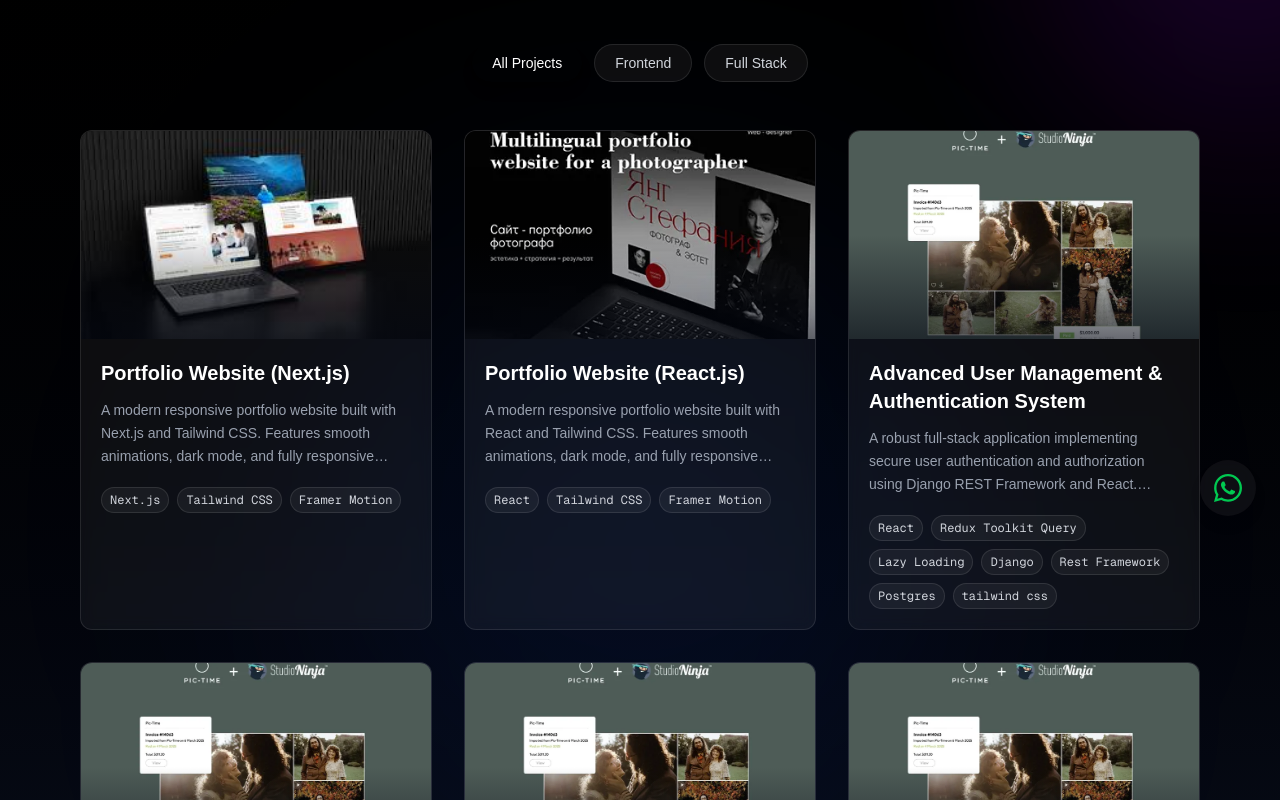
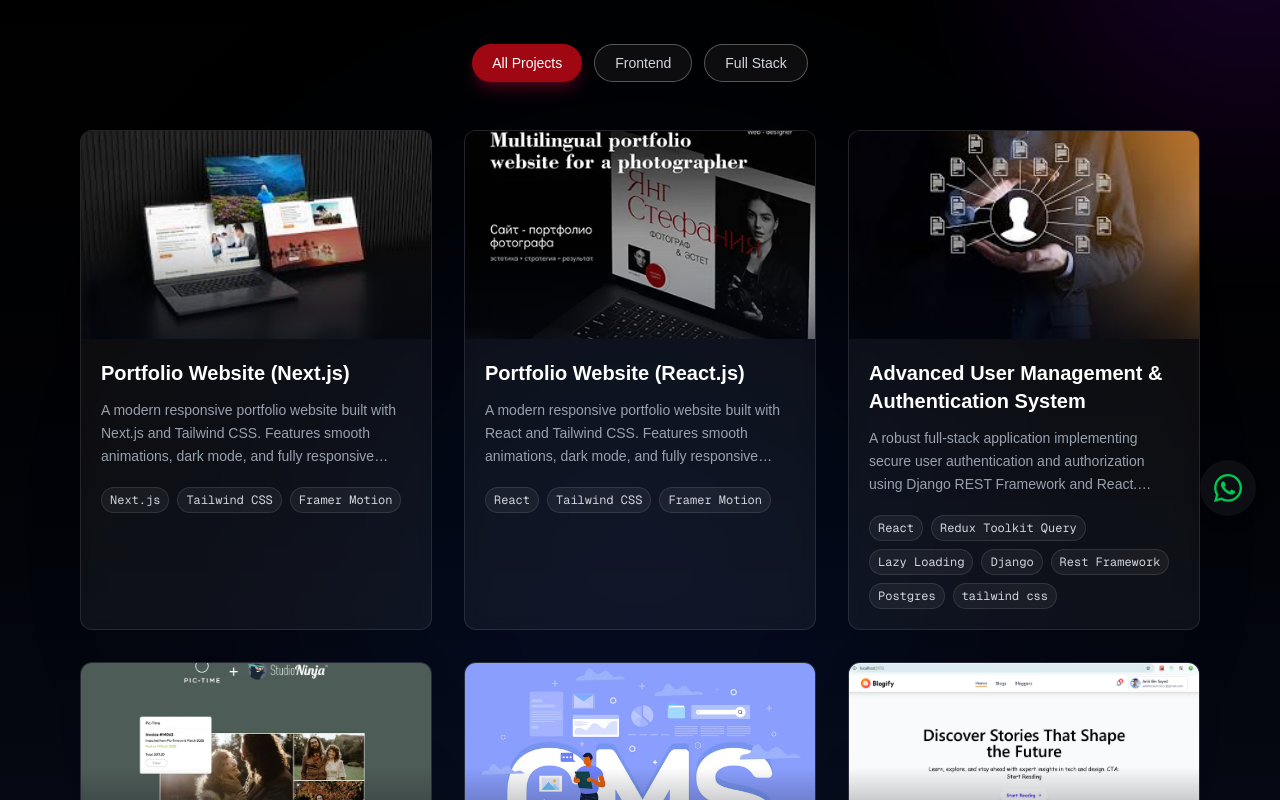
Before and after one commit to anik-bin-sayed/Next-JS-Portfolio, a Next.js app: page /portfolio in a window 1280 px wide. Shown: the part 260-1060 px from the top of the page. Built offline with nearby package versions, Linux system fonts and the light colour scheme.

Commit message:
completed

```diff
--- a/src/components/Contact/index.jsx
+++ b/src/components/Contact/index.jsx
@@ -1,7 +1,6 @@
 "use client";
 
 import React, { useEffect, useState } from "react";
-import { BiError } from "react-icons/bi";
 import { FiPhone } from "react-icons/fi";
 import { MdOutlineMailOutline } from "react-icons/md";
 
@@ -15,6 +14,8 @@ const ContactSection = () => {
   const [error, setError] = useState({});
   const [success, setSuccess] = useState("");
   const [loading, setLoading] = useState(false);
+
+  const formSpareUrl = `https://formspree.io/f/${process.env.FROMSPARE_KEY}`;
 
   const validate = () => {
     const newErrors = {};
@@ -57,7 +58,7 @@ const ContactSection = () => {
     setLoading(true);
 
     try {
-      const res = await fetch("https://formspree.io/f/xkokqoqk", {
+      const res = await fetch(formSpareUrl, {
         method: "POST",
         body: JSON.stringify(formData),
         headers: {
--- a/src/components/Home/AboutHomeSection.jsx
+++ b/src/components/Home/AboutHomeSection.jsx
@@ -78,7 +78,7 @@ const AboutHomeSection = () => {
             </div>
 
             <div className="pt-6">
-              <LinkButton text="Let's work together" link="" />
+              <LinkButton text="Let's work together" link="/contact" />
             </div>
           </div>
 
--- a/src/components/Portfolio/Index.jsx
+++ b/src/components/Portfolio/Index.jsx
@@ -47,10 +47,10 @@ const Portfolio = () => {
             <button
               key={cat.value}
               onClick={() => setFilter(cat.value)}
-              className={`px-5 py-2 rounded-full text-sm font-medium transition-all duration-200 ${
+              className={`px-5 py-2 rounded-full text-sm font-medium transition-all duration-200  ${
                 filter === cat.value
-                  ? "bg-crimson text-white shadow-lg shadow-crimson/30"
-                  : "bg-white/5 border border-white/10 text-gray-300 hover:bg-white/10 hover:border-crimson/50"
+                  ? "bg-red-800 text-white shadow-lg shadow-rose-700/30"
+                  : "bg-white/5 border border-white/30 text-gray-300 hover:bg-white/10 hover:border-rose-500/50"
               }`}
             >
               {cat.label}
--- a/src/components/Portfolio/PortfolioData.js
+++ b/src/components/Portfolio/PortfolioData.js
@@ -28,7 +28,7 @@ const projectsData = [
     title: "Advanced User Management & Authentication System",
     description:
       "A robust full-stack application implementing secure user authentication and authorization using Django REST Framework and React. Includes JWT login, email verification, OTP-based login, password recovery, and role-based access control.",
-    image: "/images/Portfolio/blog.png",
+    image: "/images/Portfolio/user_management.jpg",
     demo: "#",
     github:
       "https://github.com/anik-bin-sayed/user_management_system_with_full_security",
@@ -61,7 +61,7 @@ const projectsData = [
     title: "Mini Course management Project",
     description:
       "A modern Mini Course Management application built with React and Tailwind CSS, Django(Python). It enables users to efficiently manage courses with features like dynamic course creation, categorization, and search functionality. The project focuses on clean UI design, responsiveness, and a smooth user experience",
-    image: "/images/Portfolio/blog.png",
+    image: "/images/Portfolio/CMS.png",
     demo: "https://drive.google.com/file/d/1wq7SFOn2UxFKPwWRMeU4D0-KCxfqq9UM/view?usp=sharing",
     github: "https://github.com/anik-bin-sayed/Full-stack-mini-CMS",
     tech: [
@@ -79,7 +79,7 @@ const projectsData = [
     title: "Blog Application",
     description:
       "This application built with TypeScript, Tailwind CSS and Django(Python). It enables users to efficiently manage courses with features like dynamic course creation, categorization, and search functionality. The project focuses on clean UI design, responsiveness, and a smooth user experience",
-    image: "/images/Portfolio/blog.png",
+    image: "/images/Portfolio/blog-app.png",
     demo: "#",
     github: "https://github.com/anik-bin-sayed/Full-stack-blog-application",
     tech: [
```
Also changed, not shown: public/images/Portfolio/blog-app.png (added), 1 other file (tests, documents, lock files or other folders).
